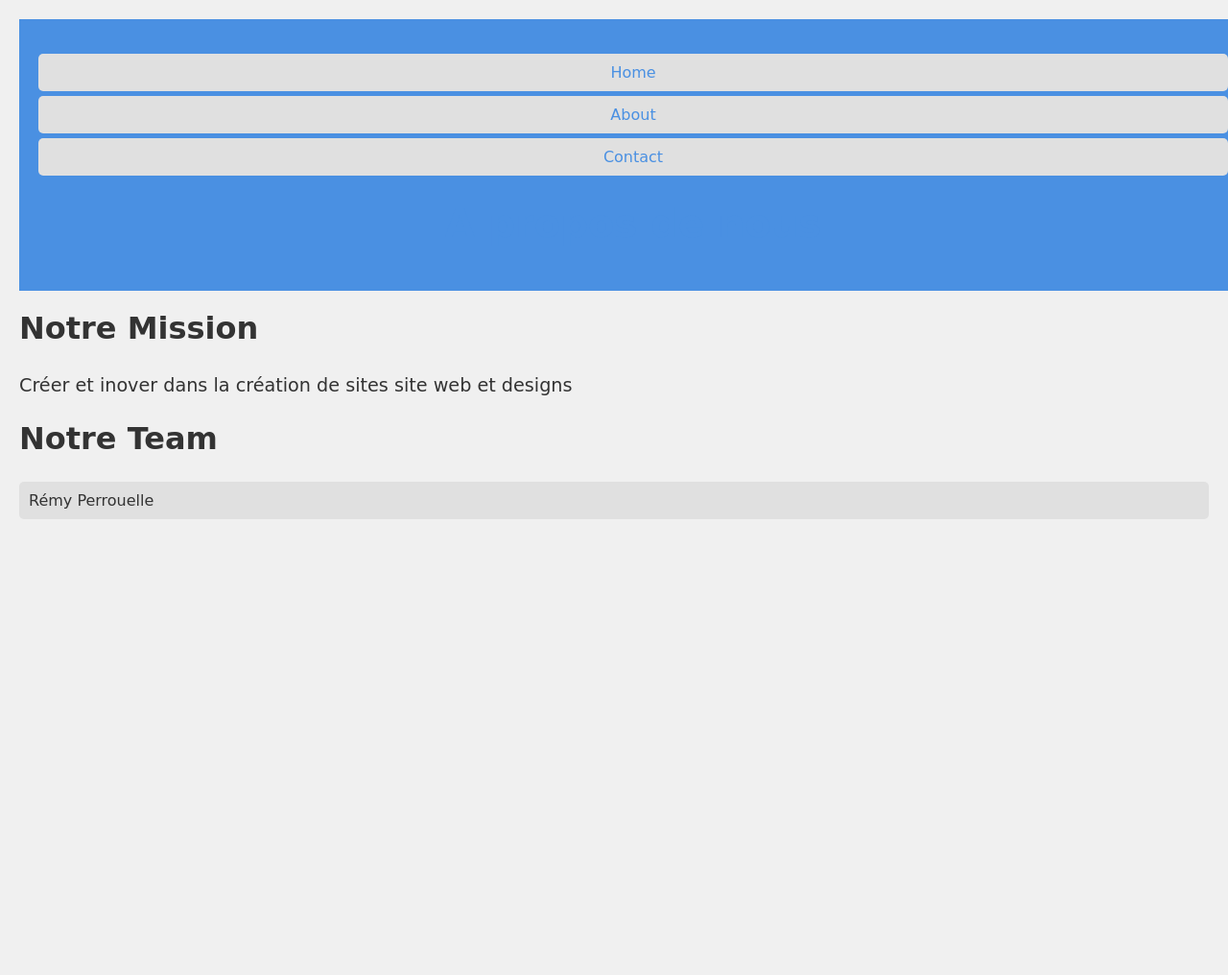
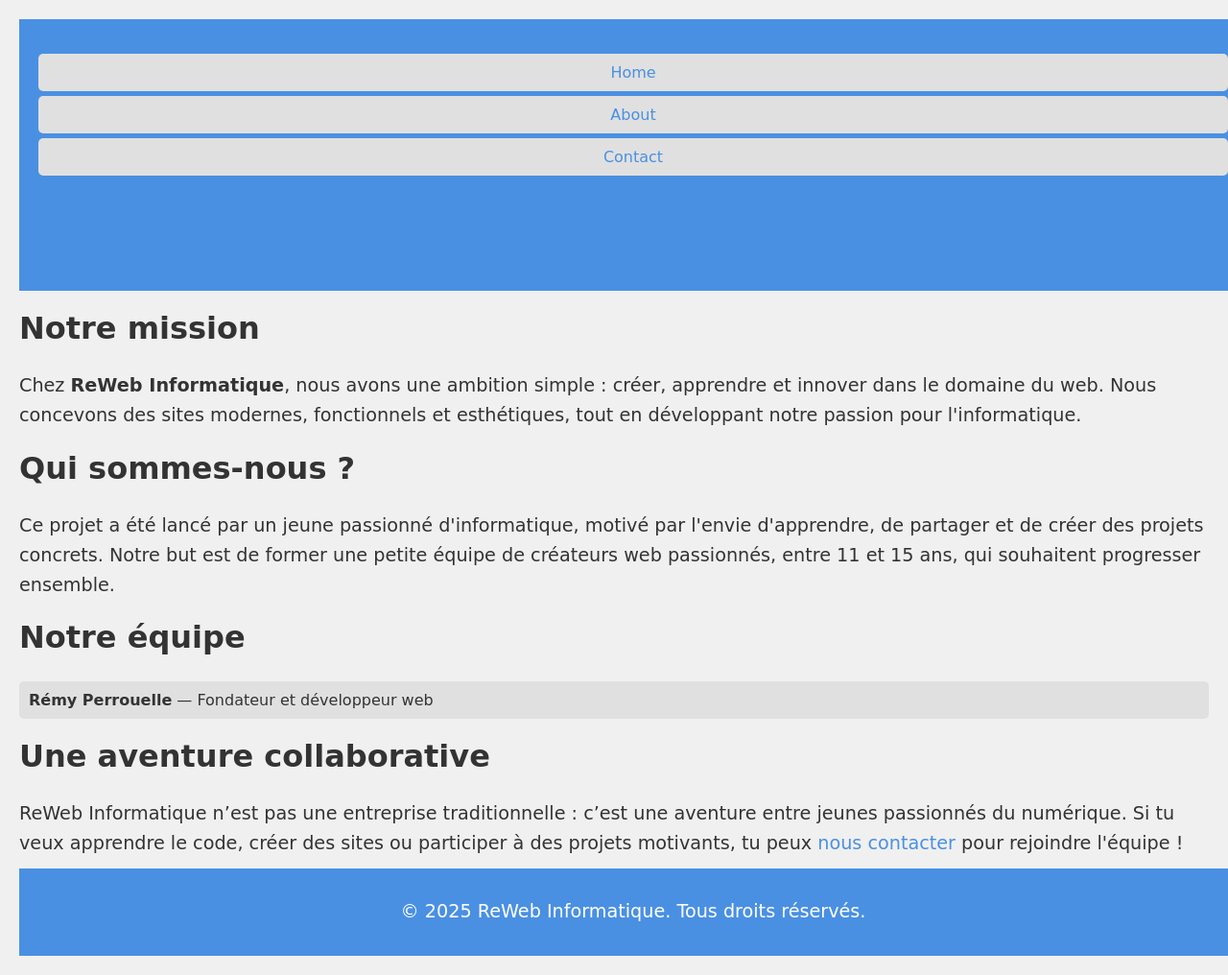
Before and after one commit to remylingenieur/Git-ReWeb, a plain HTML site: page about.html in a window 1280 px wide. Shown: the whole page at 96% size. Before the commit the page ends 800 px from the top, so only its background shows below. Drawn offline with Linux system fonts and the light colour scheme; a web font is replaced by a local one.

Commit message:
change about.html

```diff
--- a/about.html
+++ b/about.html
@@ -3,7 +3,7 @@
 <head>
     <meta charset="UTF-8">
     <meta name="viewport" content="width=device-width, initial-scale=1.0">
-    <title>A propos de nous</title>
+    <title>À propos de nous</title>
     <link rel="stylesheet" href="main.css">
 </head>
 <body>
@@ -15,19 +15,35 @@
                 <li><a href="contact.html">Contact</a></li>
             </ul>
         </nav>
-        <h1>A propos de nous</h1>
+        <h1>À propos de ReWeb Informatique</h1>
     </header>
+
     <main>
         <section>
-            <h2>Notre Mission</h2>
-            <p>Créer et inover dans la création de sites site web et designs</p>
+            <h2>Notre mission</h2>
+            <p>Chez <strong>ReWeb Informatique</strong>, nous avons une ambition simple : créer, apprendre et innover dans le domaine du web. Nous concevons des sites modernes, fonctionnels et esthétiques, tout en développant notre passion pour l'informatique.</p>
         </section>
+
         <section>
-            <h2>Notre Team</h2>
+            <h2>Qui sommes-nous ?</h2>
+            <p>Ce projet a été lancé par un jeune passionné d'informatique, motivé par l'envie d'apprendre, de partager et de créer des projets concrets. Notre but est de former une petite équipe de créateurs web passionnés, entre 11 et 15 ans, qui souhaitent progresser ensemble.</p>
+        </section>
+
+        <section>
+            <h2>Notre équipe</h2>
             <ul>
-                <li>Rémy Perrouelle</li>
+                <li><strong>Rémy Perrouelle</strong> — Fondateur et développeur web</li>
             </ul>
         </section>
+
+        <section>
+            <h2>Une aventure collaborative</h2>
+            <p>ReWeb Informatique n’est pas une entreprise traditionnelle : c’est une aventure entre jeunes passionnés du numérique. Si tu veux apprendre le code, créer des sites ou participer à des projets motivants, tu peux <a href="contact.html">nous contacter</a> pour rejoindre l'équipe !</p>
+        </section>
     </main>
+
+    <footer>
+        <p>&copy; 2025 ReWeb Informatique. Tous droits réservés.</p>
+    </footer>
 </body>
 </html>
```
